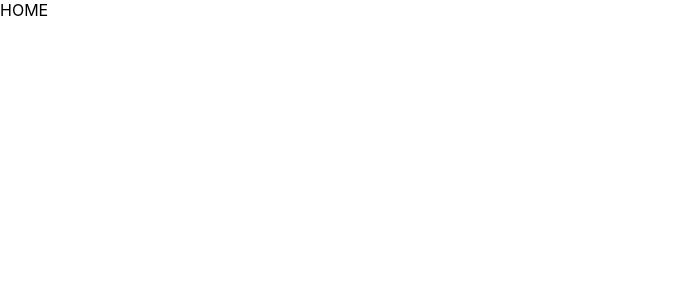
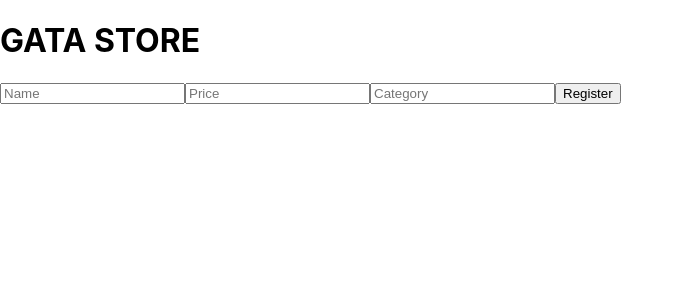
Before and after one commit to evelynoliv/react-crud, a React (Create React App) app in the folder client/: page / in a window 1280 px wide. Shown: the top 300 px of the page, without its empty margins (0-684 px from the left). Built offline with nearby package versions, Linux system fonts and the light colour scheme.

Commit message:
add register form to home

```diff
--- a/client/src/pages/Home/Home.js
+++ b/client/src/pages/Home/Home.js
@@ -1,11 +1,12 @@
 import React from 'react';
+import RegisterForm from '../../components/RegisterForm/RegisterForm';
 
 function Home() {
     return (
-<div>
-    HOME
-</div>
-    );
-  }
+
+    <RegisterForm/>
+
+    )
+  };
 
   export default Home;
```
